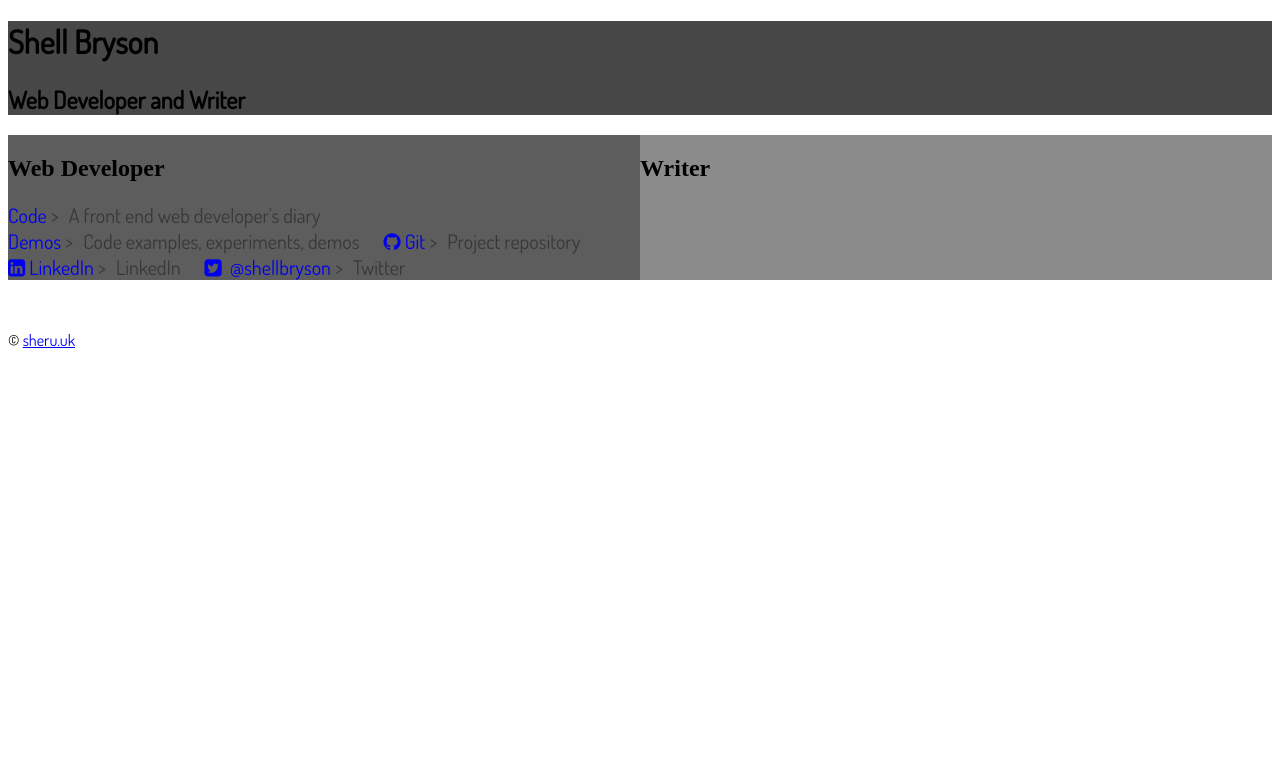
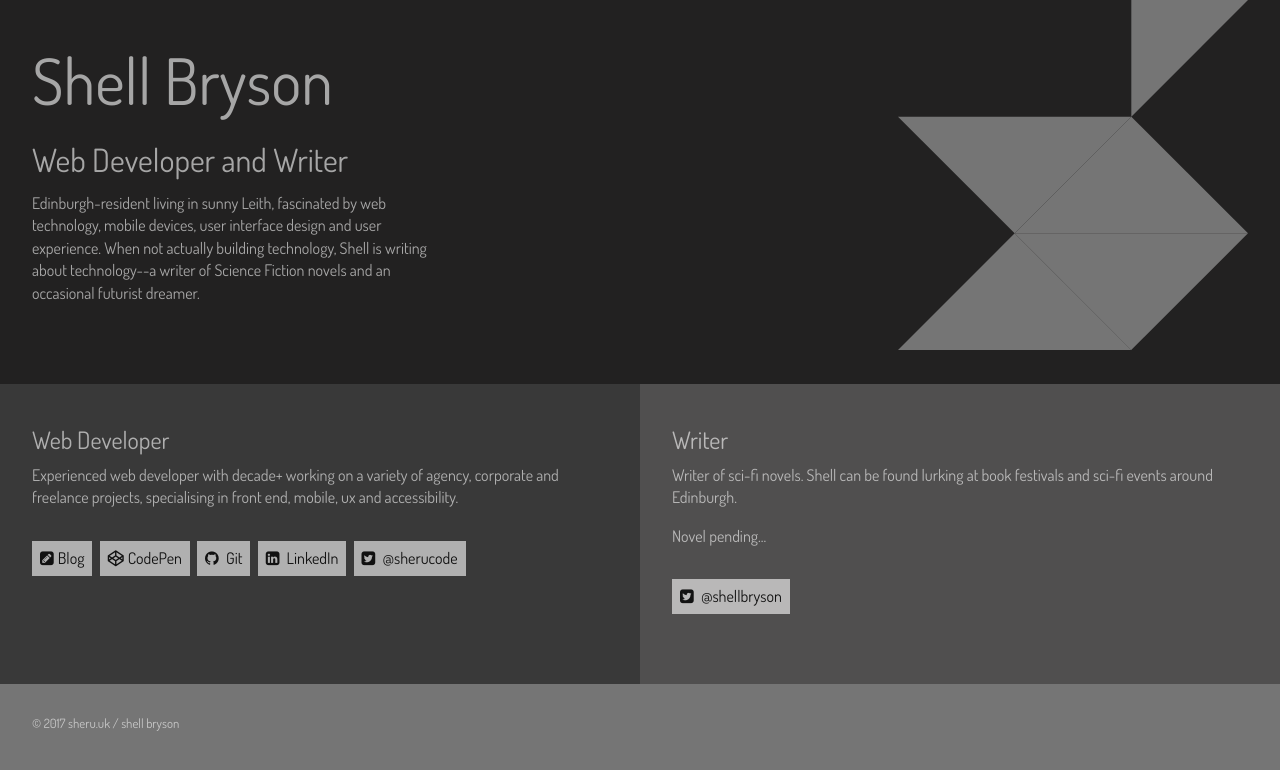
Before and after one commit to shellbryson/shellbryson-callingcard, a website: page index.html in a window 1280 px wide. Drawn offline with Linux system fonts and the light colour scheme.

Commit message:
Adds the new brand, copy and layout

```diff
--- a/index.html
+++ b/index.html
@@ -14,6 +14,11 @@
     <header class="sb-header">
       <h1 class="sb-header__title">Shell Bryson</h1>
       <h2 class="sb-header__subtitle">Web Developer and Writer</h2>
+      <div class="sb-header__copy">
+        <p>
+          Edinburgh-resident living in sunny Leith, fascinated by web technology, mobile devices, user interface design and user experience. When not actually building technology, Shell is writing about technology--a writer of Science Fiction novels and an occasional futurist dreamer.
+        </p>
+      </div>
     </header>
 
     <main class="sb-main">
@@ -23,12 +28,25 @@
           <h2 class="sb-persona__title">Web Developer</h2>
         </header>
         <div class="sb-persona__content">
-          <div class="links">
-            <a href="https://sheru.uk" class="links__link">Code <span class="links__description">A front end web developer's diary</span></a>
-            <a href="http://codepen.io/shellbryson/" class="links__link">Demos <span class="links__description">Code examples, experiments, demos</span></a>
-            <a href="https://github.com/shellbryson" class="links__link"><i class="fa fa-github"></i>Git <span class="links__description">Project repository</span></a>
-            <a href="https://www.linkedin.com/in/shellbryson" class="links__link"><i class="fa fa-linkedin-square"></i>LinkedIn <span class="links__description">LinkedIn</span></a>
-            <a href="https://twitter.com/shellbryson" class="links__link"><i class="fa fa-twitter-square"></i> @shellbryson <span class="links__description">Twitter</span></a>
+          <p>
+            Experienced web developer with decade+ working on a variety of agency, corporate and freelance projects, specialising in front end, mobile, ux and accessibility.
+          </p>
+          <div class="sb-links">
+            <a href="https://sheru.uk" target="_blank" class="sb-link">
+              <i class="fa fa-pencil-square"></i><span class="sb-link__description">Blog</span>
+            </a>
+            <a href="http://codepen.io/shellbryson/" target="_blank" class="sb-link">
+              <i class="fa fa-codepen"></i><span class="sb-link__description">CodePen</span>
+            </a>
+            <a href="https://github.com/shellbryson" target="_blank" class="sb-link">
+              <i class="fa fa-github"></i> <span class="sb-link__description">Git</span>
+            </a>
+            <a href="https://www.linkedin.com/in/shellbryson" target="_blank" class="sb-link">
+              <i class="fa fa-linkedin-square"></i> <span class="sb-link__description">LinkedIn</span>
+            </a>
+            <a href="https://twitter.com/sherucode" target="_blank" class="sb-link">
+              <i class="fa fa-twitter-square"></i> <span class="sb-link__description">@sherucode</span>
+            </a>
           </div>
         </div>
       </section>
@@ -38,13 +56,26 @@
           <h2 class="sb-persona__title">Writer</h2>
         </header>
         <div class="sb-persona__content">
+          <p>
+            Writer of sci-fi novels. Shell can be found lurking at book festivals and sci-fi events around Edinburgh.
+          </p>
+          <p>
+            Novel pending...
+          </p>
+          <div class="sb-persona__content">
+            <div class="sb-links">
+              <a href="https://twitter.com/shellbryson" target="_blank" class="sb-link">
+                <i class="fa fa-twitter-square"></i> <span class="sb-link__description">@shellbryson</span>
+              </a>
+            </div>
+          </div>
         </div>
       </section>
 
     </main>
 
-    <footer class="footer">
-      &copy; <a href="https://sheru.uk">sheru.uk</a>
+    <footer class="sb-footer">
+      &copy; 2017 <a href="https://sheru.uk" target="_blank" class="sb-footer__link">sheru.uk / shell bryson</a>
     </footer>
 
     <script>
--- a/styles/mixins/_breakpoints.scss
+++ b/styles/mixins/_breakpoints.scss
@@ -2,14 +2,13 @@
 // * Standard breakpoints
 // *****************************************************************************
 
-$xxsmall: 20em; //  320px
-$xsmall:  32em; //  500px
-$small:   48em; //  768px
-$medium:  64em; // 1024px
-$large:  100em; // 1600px
+$tiny:   32em;
+$small:  48em;
+$medium: 64em;
+$large:  80em;
 
-@mixin xsmall() {
-  @media (min-width: $xsmall)  { @content ; }
+@mixin tiny() {
+  @media (min-width: $tiny)  { @content ; }
 }
 
 @mixin small() {
--- a/styles/shellbryson.scss
+++ b/styles/shellbryson.scss
@@ -1,16 +1,74 @@
 @import "mixins/breakpoints";
+@import "vendor/vendor";
 
 $color-fade: rgba(0,0,0, 0.4);
 $color-body: rgba(0,0,0, 0.9);
+$color-text: rgba(255,255,255, 0.6);
+
+$font: 'Dosis', sans-serif;
+$animation-speed: 300ms;
+
+body {
+  font-size: 16px;
+  font-family: $font;
+  line-height: 1.2;
+  color: $color-text;
+  background-color: lighten($color-body, 40%);
+}
+
+p {
+  margin-bottom: 1rem;
+  line-height: 1.4;
+}
 
 .sb-header {
-  background-color: lighten($color-body, 20%);
+  padding: 1rem 1rem 2rem 1rem;
+  color: $color-text;
+  background: lighten($color-body, 10%) url('/images/brand.svg');
+  background-position: right 1rem top 0;
+  background-size: 80px 80px;
+  background-repeat: no-repeat;
+  transition: $animation-speed;
+
+  @include tiny {
+    background-size: 100px 100px;
+    background-position: right 2rem top 0;
+    padding: 2rem 2rem 4rem 2rem;
+  }
+
+  @include small {
+    background-size: 250px 250px;
+    background-position: right 2rem top 0;
+  }
+
+  @include large {
+    background-size: 350px 350px;
+  }
 
   &__title {
-    font-family: 'Dosis', sans-serif;
+    font-size: 3rem;
+    line-height: 1.5;
+    max-width: 400px;
+    transition: $animation-speed;
+
+    @include small {
+      font-size: 4rem;
+    }
   }
+
   &__subtitle {
-    font-family: 'Dosis', sans-serif;
+    font-size: 1.5rem;
+    line-height: 2;
+    max-width: 400px;
+    transition: $animation-speed;
+
+    @include small {
+      font-size: 2rem;
+    }
+  }
+
+  &__copy {
+    max-width: 400px;
   }
 }
 
@@ -18,70 +76,66 @@ $color-body: rgba(0,0,0, 0.9);
 
   @include small {
     display: table;
+    width: 100%;
   }
 }
 
-body {
+.sb-persona {
+  padding: 1rem 1rem 2rem 1rem;
 
-}
-
-.sb-persona {
+  @include tiny {
+    padding: 2rem 2rem 4rem 2rem;
+  }
 
   @include small {
     display: table-cell;
     width: 50%;
   }
 
+  &__title {
+    font-family: $font;
+    font-size: 1.5rem;
+    line-height: 2;
+  }
+
   &--developer {
-    background-color: lighten($color-body, 30%);
+    background-color: lighten($color-body, 20%);
   }
 
   &--writer {
-    background-color: lighten($color-body, 50%);
+    background-color: lighten($color-body, 30%);
   }
 }
 
-.header {
-  font-family: 'Dosis', sans-serif;
+.sb-links {
+  margin-top: 2rem;
 }
 
-.links {
+.sb-link {
 
-  &__link {
-    display: inline-block;
-    text-decoration: none;
-    font-family: 'Dosis', sans-serif;
-    font-size: 20px;
-    padding-right: 20px;
-
-    &:hover {
-      .links__description {
-        color: $color-body;
-      }
-    }
-
-    &:visited, &:active {
-      color: $color-body;
-    }
-
-    i {
-      padding-right: 4px;
-    }
-  }
+  display: inline-block;
+  margin-right: 4px;
+  margin-bottom: 6px;
+  background: $color-text;
+  color: $color-body;
+  padding: 0.5rem;
+  text-decoration: none;
 
   &__description {
-    color: $color-fade;
-    transition: 0.3s;
-
-    &:before {
-      display: inline-block;
-      content: ">";
-      padding-right: 10px;
-    }
+    padding-left: 4px;
   }
 }
 
-.footer {
-  margin-top: 50px;
-  font-family: 'Dosis', sans-serif;
+.sb-footer {
+  margin: 1rem;
+  font-size: 0.8rem;
+
+  @include small {
+    margin: 2rem;
+  }
+
+  &__link {
+    text-decoration: none;
+    color: $color-text;
+  }
 }
--- /dev/null
+++ b/styles/vendor/_reset.scss
@@ -0,0 +1,48 @@
+/* http://meyerweb.com/eric/tools/css/reset/
+   v2.0 | 20110126
+   License: none (public domain)
+*/
+
+html, body, div, span, applet, object, iframe,
+h1, h2, h3, h4, h5, h6, p, blockquote, pre,
+a, abbr, acronym, address, big, cite, code,
+del, dfn, em, img, ins, kbd, q, s, samp,
+small, strike, strong, sub, sup, tt, var,
+b, u, i, center,
+dl, dt, dd, ol, ul, li,
+fieldset, form, label, legend,
+table, caption, tbody, tfoot, thead, tr, th, td,
+article, aside, canvas, details, embed,
+figure, figcaption, footer, header, hgroup,
+menu, nav, output, ruby, section, summary,
+time, mark, audio, video {
+  margin: 0;
+  padding: 0;
+  border: 0;
+  font-size: 100%;
+  font: inherit;
+  vertical-align: baseline;
+}
+/* HTML5 display-role reset for older browsers */
+article, aside, details, figcaption, figure,
+footer, header, hgroup, menu, nav, section {
+  display: block;
+}
+body {
+  line-height: 1;
+}
+ol, ul {
+  list-style: none;
+}
+blockquote, q {
+  quotes: none;
+}
+blockquote:before, blockquote:after,
+q:before, q:after {
+  content: '';
+  content: none;
+}
+table {
+  border-collapse: collapse;
+  border-spacing: 0;
+}
--- /dev/null
+++ b/styles/vendor/_vendor.scss
@@ -0,0 +1 @@
+@import "reset";
```
Also changed, not shown: changelog.md, images/brand.svg (added), styles/shellbryson.css.
